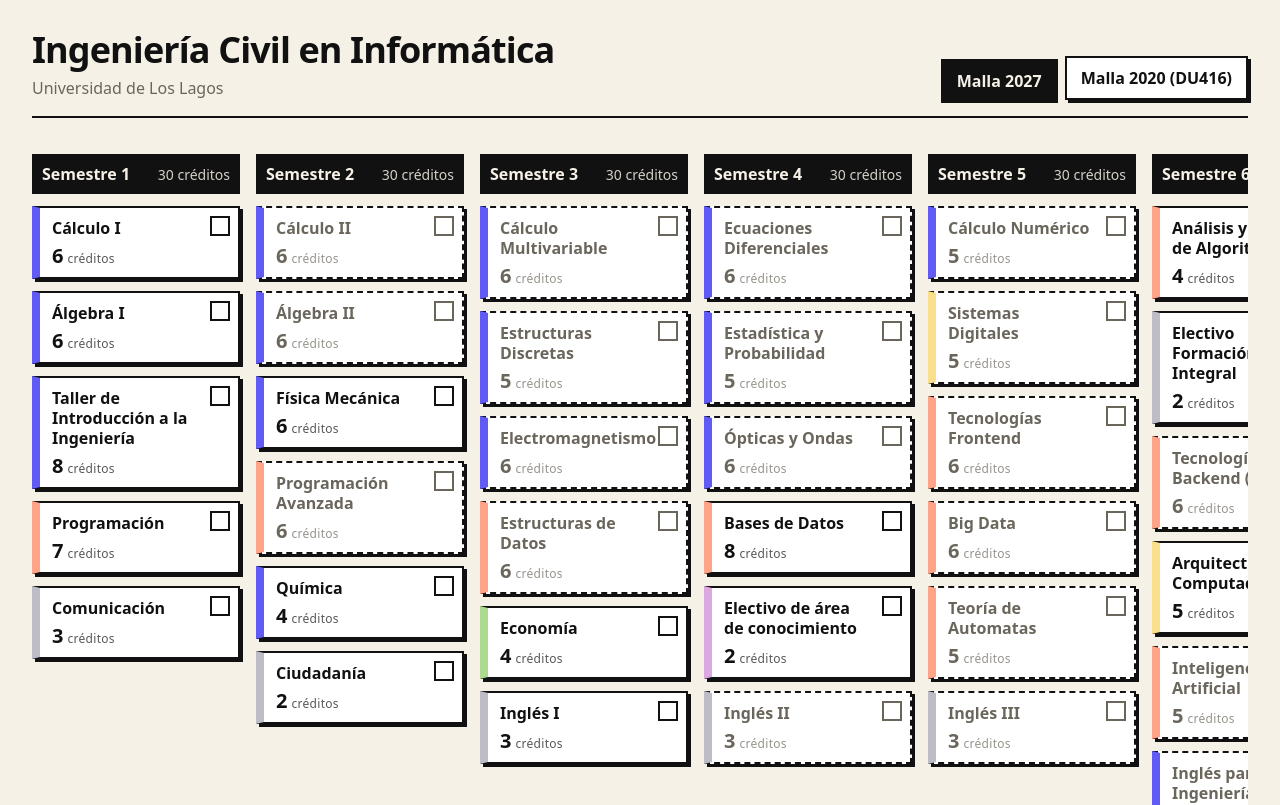
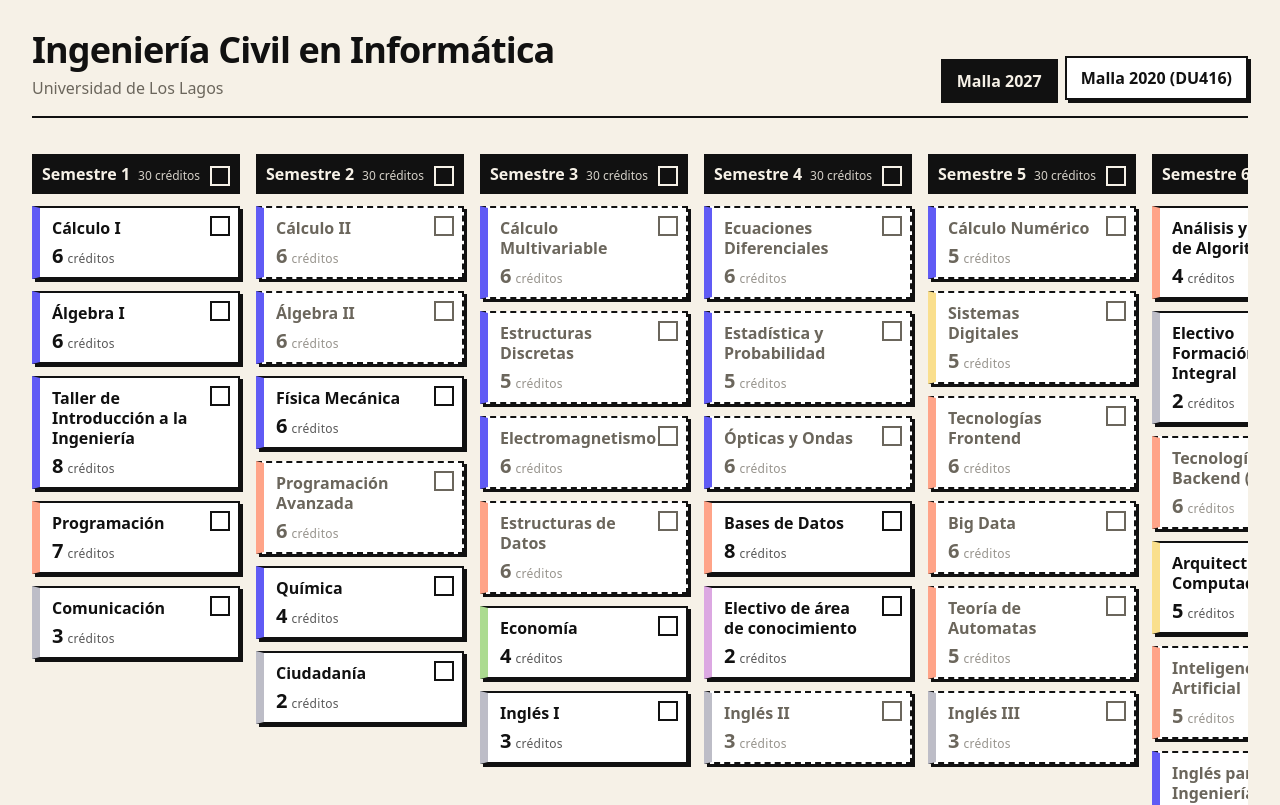
Before and after one commit to Awerito/MallaICINFUlagos, a React (Vite) app: page / in a window 1280 px wide. Shown: the top 805 px of the page. Built offline with nearby package versions, Linux system fonts and the light colour scheme.

Commit message:
feat(malla): add semester-level approval toggle

```diff
--- a/src/App.jsx
+++ b/src/App.jsx
@@ -11,10 +11,13 @@ export default function App() {
   const selectedVersion = CURRICULUM_VERSIONS.find(
     (version) => version.id === selectedVersionId,
   );
-  const { approvedIds, courseById, toggleCourse } = useApprovedCourses(
-    selectedVersionId,
-    selectedVersion.courses,
-  );
+  const {
+    approvedIds,
+    courseById,
+    toggleCourse,
+    isSemesterFullyApproved,
+    toggleSemester,
+  } = useApprovedCourses(selectedVersionId, selectedVersion.courses);
 
   return (
     <main className="min-h-screen bg-paper px-4 py-8 font-sans text-ink sm:px-8">
@@ -51,6 +54,8 @@ export default function App() {
         courseById={courseById}
         approvedIds={approvedIds}
         onToggleApproved={toggleCourse}
+        isSemesterFullyApproved={isSemesterFullyApproved}
+        onToggleSemester={toggleSemester}
       />
       <footer className="mt-8">
         <Legend />
--- a/src/components/CurriculumGrid.jsx
+++ b/src/components/CurriculumGrid.jsx
@@ -6,6 +6,8 @@ export default function CurriculumGrid({
   courseById,
   approvedIds,
   onToggleApproved,
+  isSemesterFullyApproved,
+  onToggleSemester,
 }) {
   const lastSemesterNumber = Math.max(
     ...courses.map((course) => course.semester),
@@ -32,9 +34,20 @@ export default function CurriculumGrid({
               className="flex snap-start flex-col gap-3"
             >
               <header className="flex items-baseline justify-between bg-ink px-2.5 py-2 font-extrabold text-paper">
-                <span>Semestre {semesterNumber}</span>
-                <span className="text-sm font-normal tabular-nums opacity-85">
-                  {sctInSemester} créditos
+                <span className="whitespace-nowrap">
+                  Semestre {semesterNumber}
+                </span>
+                <span className="flex items-center gap-2.5">
+                  <span className="text-xs font-normal whitespace-nowrap tabular-nums opacity-85">
+                    {sctInSemester} créditos
+                  </span>
+                  <input
+                    type="checkbox"
+                    checked={isSemesterFullyApproved(semesterNumber)}
+                    onChange={() => onToggleSemester(semesterNumber)}
+                    aria-label={`Aprobado todo hasta el semestre ${semesterNumber}`}
+                    className="grid size-5 cursor-pointer appearance-none place-items-center border-2 border-current after:h-1.5 after:w-[11px] after:-translate-y-[2px] after:-rotate-45 after:border-b-[3px] after:border-l-[3px] after:border-transparent after:content-[''] checked:border-green checked:bg-green checked:after:border-white"
+                  />
                 </span>
               </header>
               {coursesInSemester.map((course) => (
--- a/src/curriculumGraph.js
+++ b/src/curriculumGraph.js
@@ -60,3 +60,19 @@ export function unapproveWithDependents(
   );
   return next;
 }
+
+export function approveThroughSemester(approvedIds, courses, semesterNumber) {
+  const next = new Set(approvedIds);
+  courses
+    .filter((course) => course.semester <= semesterNumber)
+    .forEach((course) => next.add(course.id));
+  return next;
+}
+
+export function unapproveFromSemester(approvedIds, courses, semesterNumber) {
+  const next = new Set(approvedIds);
+  courses
+    .filter((course) => course.semester >= semesterNumber)
+    .forEach((course) => next.delete(course.id));
+  return next;
+}
--- a/src/useApprovedCourses.js
+++ b/src/useApprovedCourses.js
@@ -3,6 +3,8 @@ import {
   indexCourses,
   approveWithPrerequisites,
   unapproveWithDependents,
+  approveThroughSemester,
+  unapproveFromSemester,
 } from "./curriculumGraph";
 
 const storageKeyFor = (versionId) => `icinf-curriculum/approved/${versionId}`;
@@ -49,5 +51,25 @@ export function useApprovedCourses(versionId, courses) {
     storeApprovedIds(versionId, next);
   }
 
-  return { approvedIds, courseById, toggleCourse };
+  function isSemesterFullyApproved(semesterNumber) {
+    return courses
+      .filter((course) => course.semester <= semesterNumber)
+      .every((course) => approvedIds.has(course.id));
+  }
+
+  function toggleSemester(semesterNumber) {
+    const next = isSemesterFullyApproved(semesterNumber)
+      ? unapproveFromSemester(approvedIds, courses, semesterNumber)
+      : approveThroughSemester(approvedIds, courses, semesterNumber);
+    setApprovedIds(next);
+    storeApprovedIds(versionId, next);
+  }
+
+  return {
+    approvedIds,
+    courseById,
+    toggleCourse,
+    isSemesterFullyApproved,
+    toggleSemester,
+  };
 }
```
